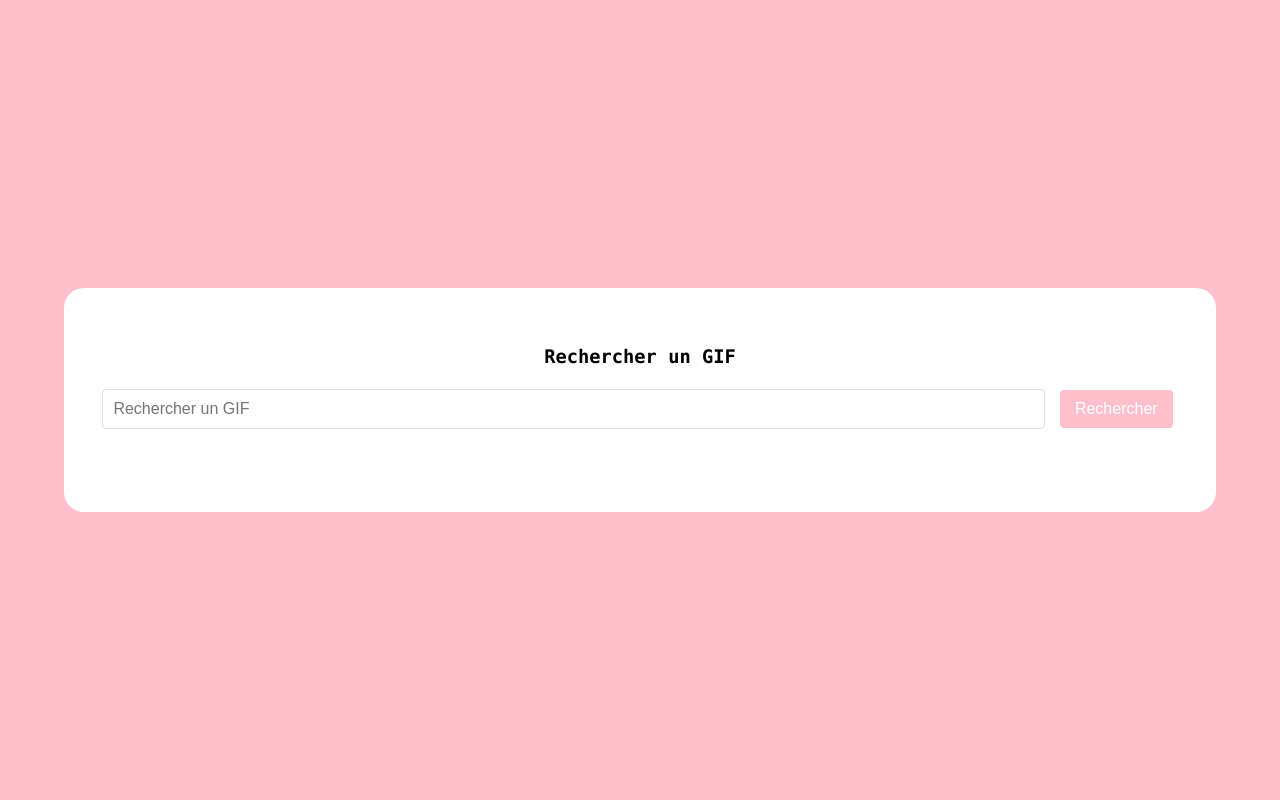
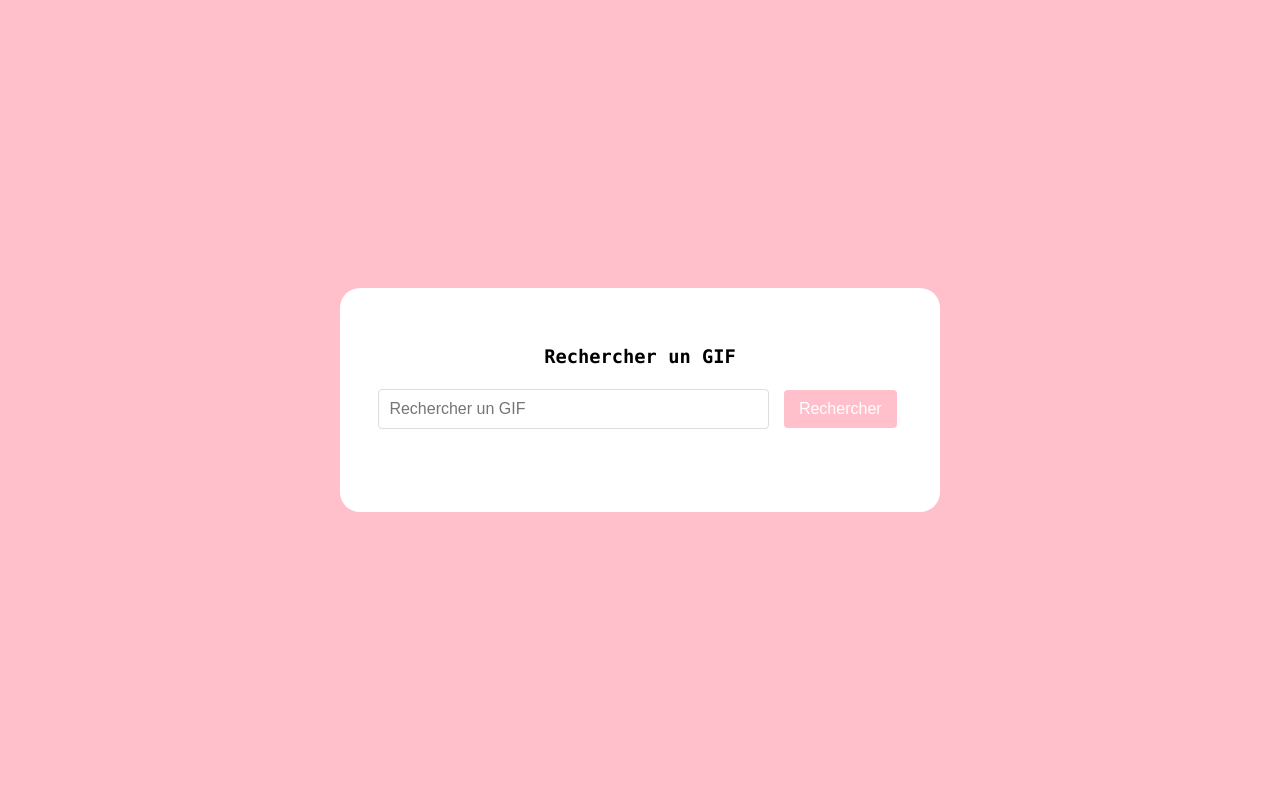
Before and after one commit to Kevinnnnb/Noa_Webapp, a Flask app: page /search_gif in a window 1280 px wide. Run offline with Flask 3, Linux system fonts and the light colour scheme.

Commit message:
Update gif.html

```diff
--- a/templates/gif.html
+++ b/templates/gif.html
@@ -11,13 +11,15 @@
             display: flex;
             justify-content: center;
             align-items: center;
-            height: 100vh;
+            min-height: 100vh;
             font-family: "Lucida Console", "Courier New", monospace;
+            overflow-x: hidden; /* Empêcher le défilement horizontal */
         }
 
         .container {
             background-color: white;
             width: 90%;
+            max-width: 600px; /* Limite la largeur maximale pour éviter d'être trop large sur les téléphones */
             padding: 3%;
             border-radius: 20px;
             text-align: center;
```
